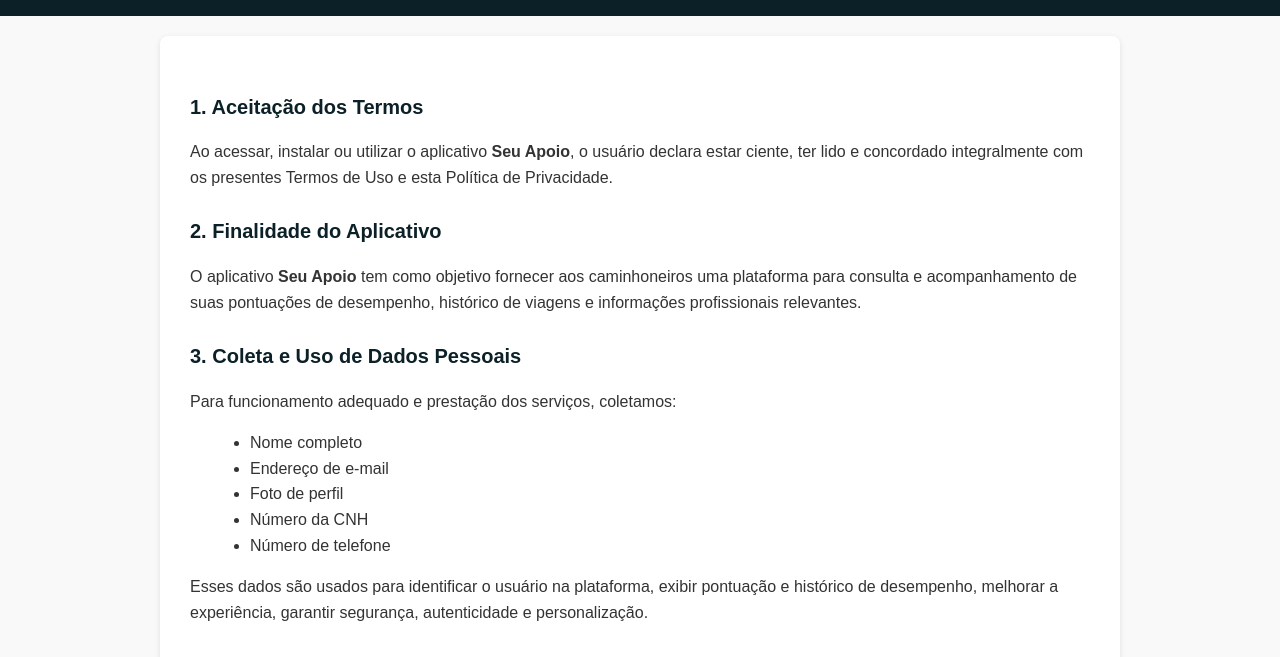
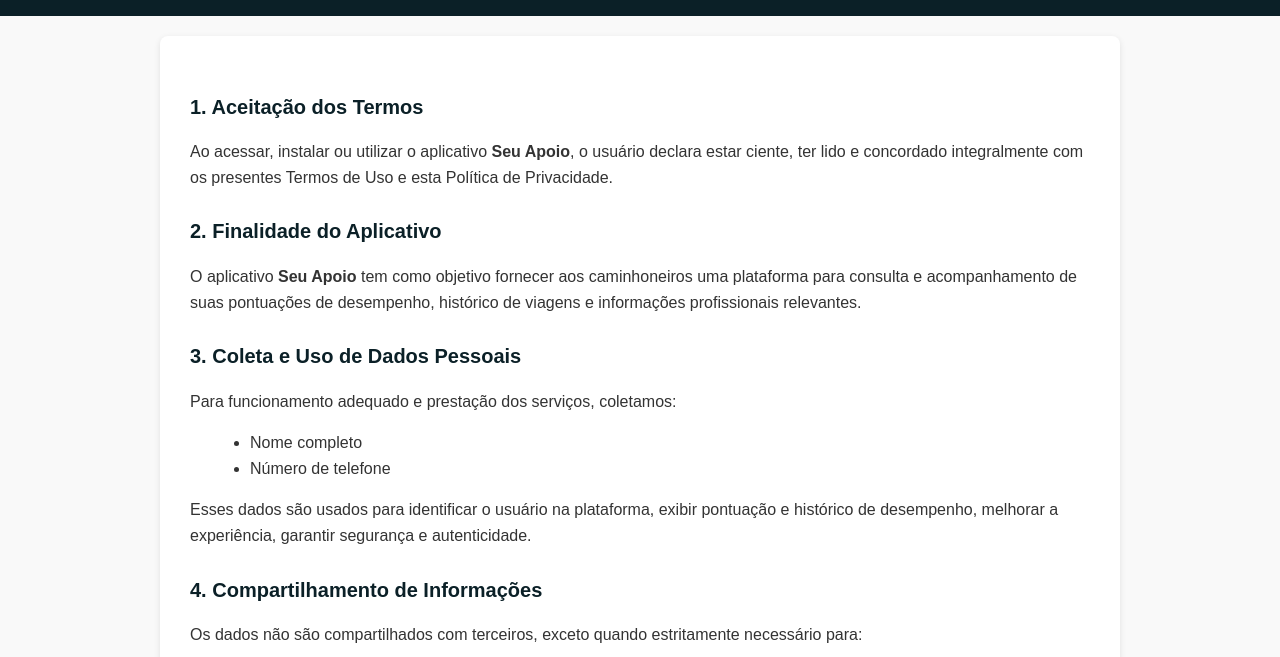
Before and after one commit to elias-ktm/POLITICA-DE-PRIVACIDADE, a plain HTML site: page index.html in a window 1280 px wide. Shown: the part 98-755 px from the top of the page. Drawn offline with Linux system fonts and the light colour scheme.

Commit message:
Atualização termos

```diff
--- a/index.html
+++ b/index.html
@@ -83,12 +83,9 @@
     <p>Para funcionamento adequado e prestação dos serviços, coletamos:</p>
     <ul>
       <li>Nome completo</li>
-      <li>Endereço de e-mail</li>
-      <li>Foto de perfil</li>
-      <li>Número da CNH</li>
       <li>Número de telefone</li>
     </ul>
-    <p>Esses dados são usados para identificar o usuário na plataforma, exibir pontuação e histórico de desempenho, melhorar a experiência, garantir segurança, autenticidade e personalização.</p>
+    <p>Esses dados são usados para identificar o usuário na plataforma, exibir pontuação e histórico de desempenho, melhorar a experiência, garantir segurança e autenticidade.</p>
 
     <h2>4. Compartilhamento de Informações</h2>
     <p>Os dados não são compartilhados com terceiros, exceto quando estritamente necessário para:</p>
```
